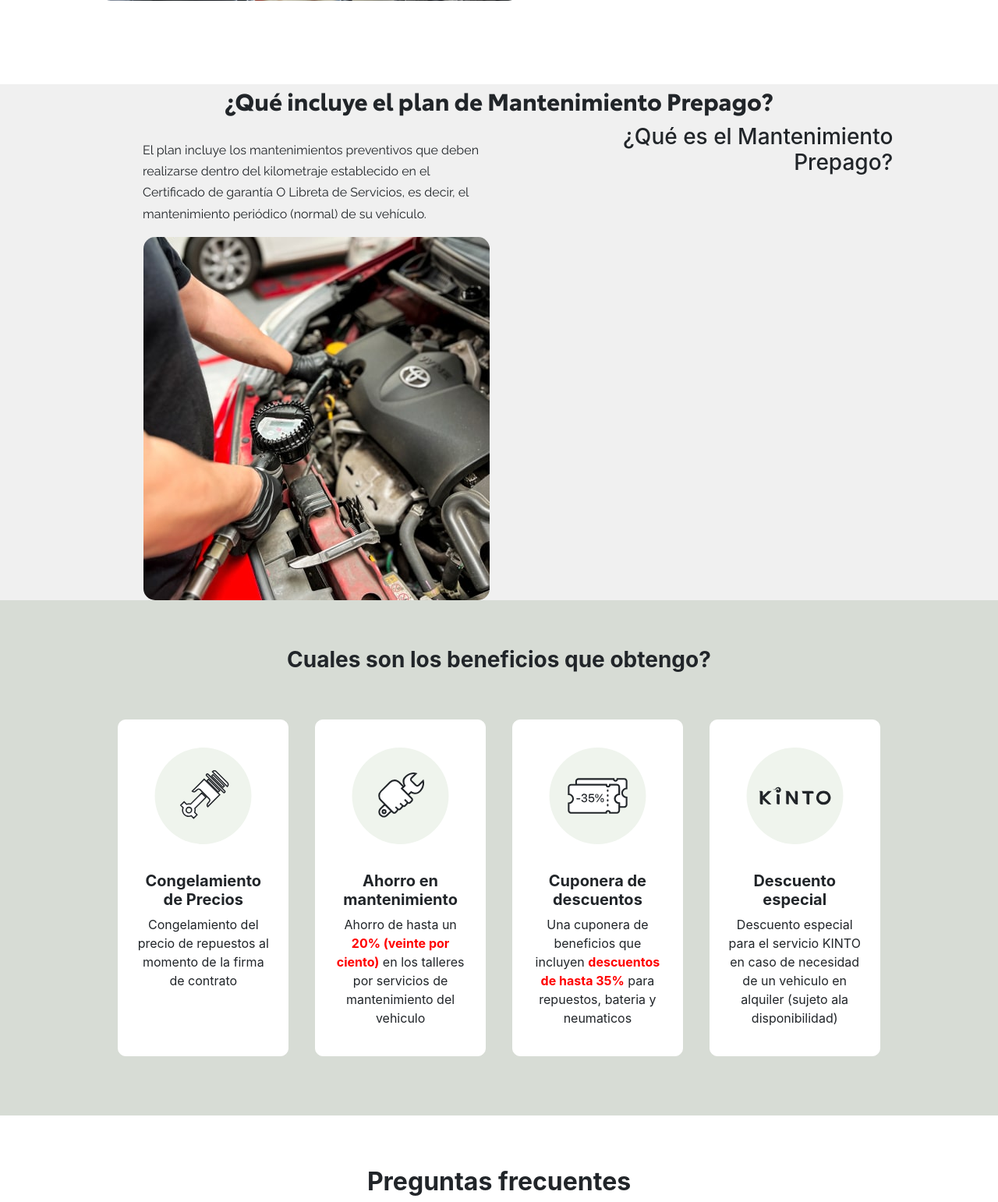
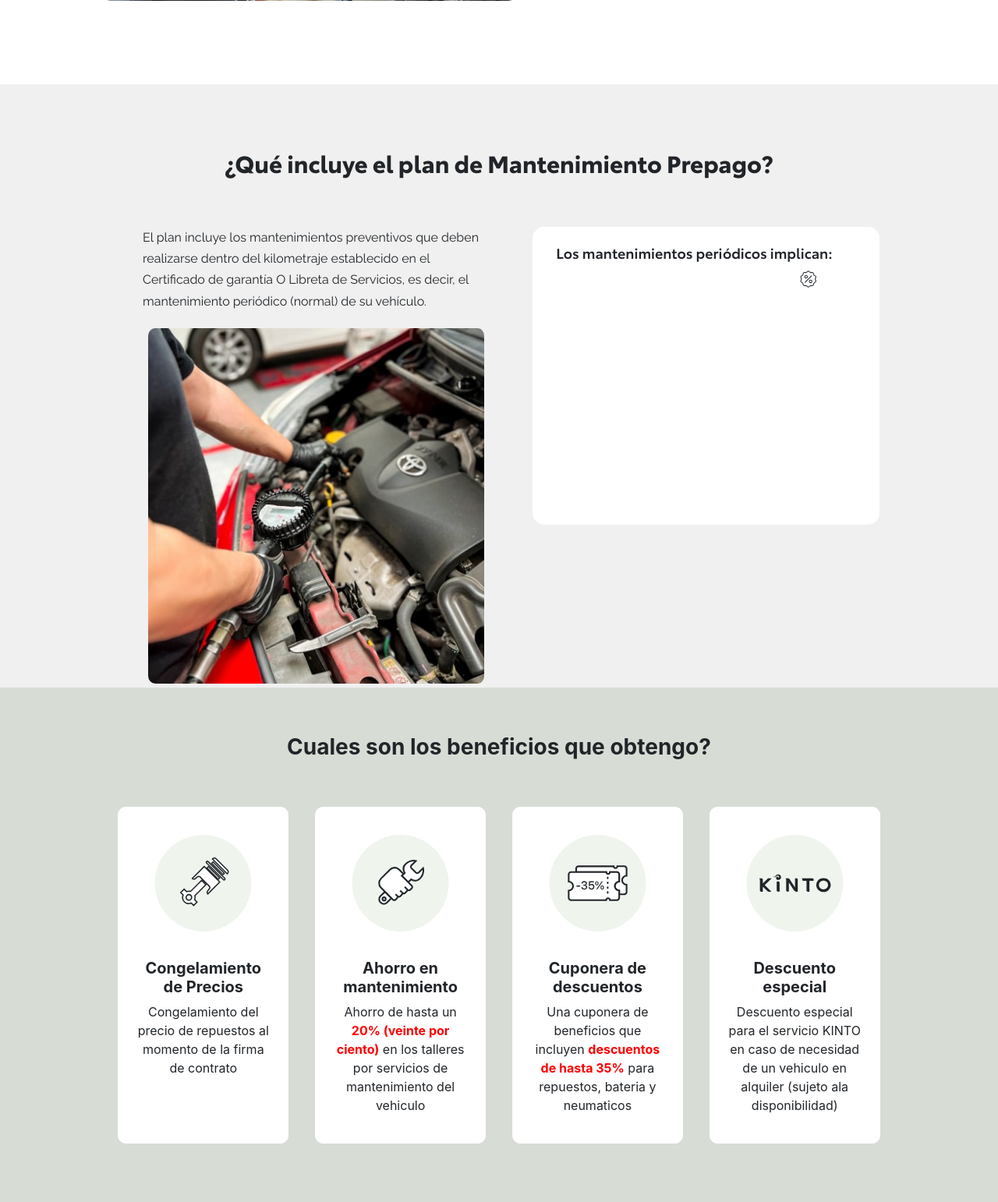
Before and after one commit to z3377/toyota_maqutacion, a PHP site: page / in a window 1280 px wide. Shown: the part 1455-2997 px from the top of the page at 78% size. Run offline with PHP 8.4, Linux system fonts and the light colour scheme.

Commit message:
041123_2153

```diff
--- a/css/stylesheet.css
+++ b/css/stylesheet.css
@@ -170,6 +170,7 @@ section#plan-mantenimiento div#pla-man-t1 {
   width: 730px;
   margin-left: auto;
   margin-right: auto;
+  padding-top: 80px;
 }
 section#plan-mantenimiento div#pla-man-t1 h3 {
   font-family: "Toyota-Type";
@@ -177,6 +178,7 @@ section#plan-mantenimiento div#pla-man-t1 h3 {
   font-size: 30px;
   line-height: 42.78px;
   text-align: center;
+  margin-bottom: 60px;
 }
 section#plan-mantenimiento div.pla-man-col-cont {
   display: flex;
@@ -189,11 +191,10 @@ section#plan-mantenimiento div.pla-man-col-cont .pla-man-col {
 section#plan-mantenimiento div.pla-man-col-cont .pla-man-col p.pla-man-c1-tex {
   width: 445px;
   float: right;
-  font-family: Raleway;
+  font-family: "Raleway";
   font-weight: 400;
   font-size: 16px;
   line-height: 27.2px;
-  margin-top: 20px;
 }
 section#plan-mantenimiento div.pla-man-col-cont .pla-man-col div {
   text-align: right;
@@ -202,6 +203,44 @@ section#plan-mantenimiento div.pla-man-col-cont .pla-man-col div img {
   width: 444px;
   height: 466px;
   border-radius: 15px !important;
+  padding-top: 5px;
+  padding-bottom: 5px;
+  padding-left: 6px;
+  padding-right: 7px;
+}
+section#plan-mantenimiento div.pla-man-col-cont .pla-man-col div#plan-man-col2 div#plan-man-col2-cont-2 {
+  width: 445px;
+  height: 382px;
+  border-radius: 15px;
+  border: 1px;
+  padding: 20px 30px 20px 30px;
+  gap: 15px;
+  background-color: white;
+}
+section#plan-mantenimiento div.pla-man-col-cont .pla-man-col div#plan-man-col2 div#plan-man-col2-cont-2 div {
+  width: 355px;
+  height: 27px;
+}
+section#plan-mantenimiento div.pla-man-col-cont .pla-man-col div#plan-man-col2 div#plan-man-col2-cont-2 div h3 {
+  font-family: "Toyota-Type";
+  font-weight: 600;
+  font-size: 18px;
+  line-height: 27px;
+  text-align: center;
+}
+section#plan-mantenimiento div.pla-man-col-cont .pla-man-col div#plan-man-col2 div#plan-man-col2-cont-2 div#div-list {
+  width: 362px;
+  height: 300px;
+  border: 1px 0px 0px 0px;
+}
+section#plan-mantenimiento div.pla-man-col-cont .pla-man-col div#plan-man-col2 div#plan-man-col2-cont-2 div#div-list ul li {
+  display: inline-block;
+  text-align: left;
+}
+section#plan-mantenimiento div.pla-man-col-cont .pla-man-col div#plan-man-col2 div#plan-man-col2-cont-2 div#div-list ul li img {
+  width: 40px;
+  height: 40px;
+  margin-left: 10px;
 }
 
 section#beneficios .fondo {
--- a/css/stylesheet.scss
+++ b/css/stylesheet.scss
@@ -216,6 +216,7 @@ section#plan-mantenimiento {
     width: 730px;
     margin-left: auto;
     margin-right: auto;
+    padding-top: 80px;
 
     h3 {
       font-family: 'Toyota-Type';
@@ -223,6 +224,7 @@ section#plan-mantenimiento {
       font-size: 30px;
       line-height: 42.78px;
       text-align: center;
+      margin-bottom: 60px;
     }
 
   }
@@ -240,11 +242,11 @@ section#plan-mantenimiento {
           &.pla-man-c1-tex {
             width: 445px;
             float: right;
-            font-family: Raleway;
+            font-family: 'Raleway';
             font-weight: 400;
             font-size: 16px;
             line-height: 27.2px;
-            margin-top: 20px;
+            // margin-top: 20px;
           }
 
         }
@@ -256,18 +258,27 @@ section#plan-mantenimiento {
             width: 444px;
             height: 466px;
             border-radius: 15px !important;
+            padding-top: 5px;
+            padding-bottom: 5px;
+            padding-left: 6px;
+            padding-right: 7px;
+          }
         }
 
-
-
-        }
-
+        div#plan-man-col2 {
           div#plan-man-col2-cont-2 {
             width: 445px;
+            height: 382px;
             border-radius: 15px;
-          border: 1px;
-          padding: 20px, 30px, 20px, 30px;
+            border: 1px; // Añadí 'solid' para especificar un tipo de borde
+            padding: 20px 30px 20px 30px; // Corregí las comas a espacios
             gap: 15px;
+            background-color: white;
+            // margin-top: 20px; (puedes mantenerlo comentado si no lo necesitas)
+
+            div {
+              width: 355px;
+              height: 27px;
 
               h3 {
                 font-family: 'Toyota-Type';
@@ -277,6 +288,29 @@ section#plan-mantenimiento {
                 text-align: center;
               }
             }
+
+            div#div-list {
+              width: 362px;
+              height: 300px;
+              border: 1px 0px 0px 0px;
+
+              ul {
+                li {
+                  display: inline-block;
+                  text-align: left;
+
+                  img {
+                    width: 40px;
+                    height: 40px;
+                    margin-left: 10px;
+                  }
+                }
+              }
+            }
+
+          }
+        }
+
 
       }
     }
--- a/index.html
+++ b/index.html
@@ -3,26 +3,18 @@
 
 <head>
   <title>Toyotoshi</title>
-
   <link rel="icon" href="./img/logo_.png" type="image/x-icon">
   <link rel="shortcut icon" href="./img/logo_.png" type="image/x-icon">
-
-
-
   <!-- Required meta tags -->
   <meta charset="utf-8">
   <meta name="viewport" content="width=device-width, initial-scale=1, shrink-to-fit=no">
-
   <!-- Bootstrap CSS -->
   <link href="https://cdn.jsdelivr.net/npm/bootstrap@5.3.2/dist/css/bootstrap.min.css" rel="stylesheet"
     integrity="sha384-T3c6CoIi6uLrA9TneNEoa7RxnatzjcDSCmG1MXxSR1GAsXEV/Dwwykc2MPK8M2HN" crossorigin="anonymous">
-
   <link rel="stylesheet" type="text/css" href="./css/stylesheet.css">
-
 </head>
 
 <body>
-
   <div class="div-contenidos">
     <div id="navbar"></div>
   </div>
@@ -30,42 +22,33 @@
   <div>
     <div id="relleno"></div>
   </div>
-
   <div id="imagen-heder">
     <div style="width: 100%;" class="">
       <img id="imagen-header-img" style="width: 100%;" src="img/header.jpg" alt="">
     </div>
   </div>
-
   <!-- ############################################SECCION QUIERO INFO##################################################3 -->
-
   <section id="quiero-info" class="toy-grey">
     <div class="container qui-inf-gen">
-
       <div id="qui-inf-div-1">
         <h1>
           Mantenimiento Prepago Toyotoshi S.A.
         </h1>
       </div>
-
       <div id="qui-inf-div-2">
         <p>
           Ahora en Toyotoshi S.A. ademas de la calidad, la trayectoria y la amplia gama de de vehiculos, tenemos un
           nuevo beneficio para clientes 0km: el nuevo Mantenimiento Prepago.
         </p>
       </div>
-
       <div id="qui-inf-div-btn-cont">
         <div id="qui-inf-div-btn" class="toy-red-btn">
           <a href="#"><img src="img/whapp-icon.svg" alt="logo whatsaap">&nbsp;&nbsp;&nbsp;¡QUIERO MÁS INFO!</a>
         </div>
       </div>
-
     </div>
   </section>
-
   <!-- SECCION MANTENIMIENTO PREPAGO###################################################################### -->
-
   <section id="mantenimiento-prepago" class="container">
     <div class="man-pre-cont-gen">
       <div class="row mant-pre">
@@ -76,7 +59,6 @@
         </div>
         <div class="man-pre-col">
           <h3 class=" man-pre-t1-t2">¿Qué es el Mantenimiento Prepago?</h3>
-
           <p class="man-pre-parr">
             Nuestros Planes incluyen una serie de servicios de mantenimiento
             preventivo. diseñados para realizarse según el kilometraje alcanzado por
@@ -104,35 +86,26 @@
             el
             taller.
           </p>
-
         </div>
       </div>
     </div>
   </section>
-
   <!-- SECCION PLAN MANTENIMIENTO################################################################################## -->
-
   <section id="plan-mantenimiento" class="toy-grey">
-
     <div class="container">
-
       <div id="pla-man-t1">
         <h3>
           ¿Qué incluye el plan de Mantenimiento Prepago?
         </h3>
       </div>
-
       <div class="pla-man-col-cont row">
-
         <div class="pla-man-col">
-
           <p class="pla-man-c1-tex">
             El plan incluye los mantenimientos preventivos que deben
             realizarse dentro del kilometraje establecido en el
             Certificado de garantía O Libreta de Servicios, es decir, el
             mantenimiento periódico (normal) de su vehículo.
           </p>
-
           <div>
             <img src="img/img-02.jpg" alt="hombre arreglando motor">
           </div>
@@ -141,9 +114,31 @@
 
         <div class="pla-man-col">
 
-          <div id="plan-man-col2-cont-2">
-            <h3>¿Qué es el Mantenimiento Prepago?</h3>
-            <div></div>
+          <div id="plan-man-col2">
+            <div id="plan-man-col2-cont-2">
+              <div>
+                <h3>Los mantenimientos periódicos implican:</h3>
+              </div>
+              <div id="div-list">
+                <ul>
+                  <li>
+                    <img src="img\descuento-icon.svg" alt="">
+                  </li>
+                  <li>
+
+                  </li>
+                  <li>
+
+                  </li>
+                  <li>
+
+                  </li>
+                  <li>
+
+                  </li>
+                </ul>
+              </div>
+            </div>
           </div>
 
         </div>
```
Also changed, not shown: 1 other file. Lines whose indentation alone changed are shown as unchanged.
